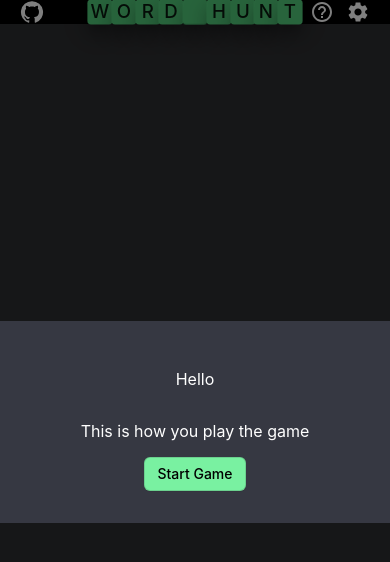
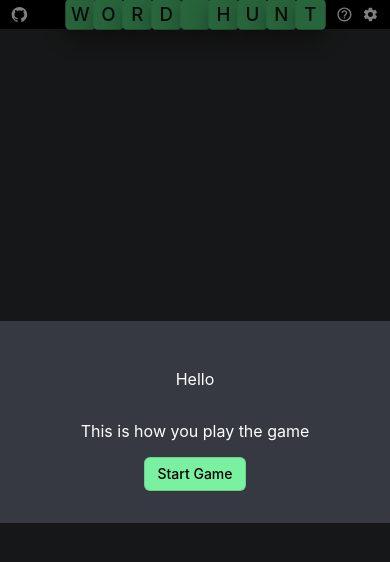
Before and after one commit to ktnguy20/wordhunt-reactapp, a React (Create React App) app: page / in a window 390 px wide. Shown: the top 562 px of the page. Built offline with nearby package versions, Linux system fonts and the light colour scheme.

Commit message:
navbar mobile sizing

```diff
--- a/src/components/NavBar.tsx
+++ b/src/components/NavBar.tsx
@@ -19,9 +19,15 @@ function NavBar({
 }: NavBarProps) {
   return (
     <div className= {`${styles.bar} ${darkMode ? styles.dark : styles.light}`}>
-      <div className={styles.barContainer}>
-        <div className = {styles.githubWrapper}>
+      <div className={styles.barWrapper}>
+        <div className = {styles.githubContainer}>
           <GitHubIcon
+            className={styles.github}
+            onClick={() => {
+              window.open('https://github.com/ktnguy20/wordhunt-reactapp');
+            }}/>
+          <GitHubIcon
+            style={{visibility: 'hidden'}}
             className={styles.github}
             onClick={() => {
               window.open('https://github.com/ktnguy20/wordhunt-reactapp');
@@ -30,7 +36,7 @@ function NavBar({
         <div className={styles.logo}>
           <Logo darkMode = {darkMode}/>
         </div>
-        <div className = {styles.infoSettingsWrapper}>
+        <div className = {styles.infoSettingsContainer}>
           <HelpOutlineIcon
             className={styles.info}
             onClick={handleOpenInfoModal}
--- a/src/styles/NavBar.module.scss
+++ b/src/styles/NavBar.module.scss
@@ -1,46 +1,65 @@
+@mixin icon {
+    cursor: pointer;
+    color: #ffffff;
+    width: calc(50% - 0.5rem) !important;
+    height: 100% !important;
+    margin: 0 0.3rem;
+}
+
+@mixin icon-container {
+    display: flex;
+    align-items: center;
+    justify-content: center;
+    padding-right: 0.5rem;
+    width: 6rem;
+    max-width: 75px;
+    min-width: 40px;
+}
+
 .bar {
     margin-bottom: 2%;
 }
-.barContainer {
+.barWrapper {
     height: 5%;
     background-color: #000000;
     display: flex;
     flex-direction: row;
     align-items: center;
     justify-content: space-between;
-    padding-left: 1.25rem;
-    padding-right: 1.25rem;
+    padding-left: 0.5rem;
+    padding-right: 0.5rem;
 }
 
-.githubWrapper {
+.githubContainer {
     display: flex;
     align-items: center;
-    padding-right: 2.75rem;
+    justify-content: center;
+    padding-right: 0.5rem;
+    width: 6rem;
+    max-width: 75px;
+    min-width: 40px;
 }
 
 .github {
-    cursor: pointer;
-    color: #ffffff;
-    width: 1.5rem !important;
+    @include icon;
 }
 
-.infoSettingsWrapper {
+.infoSettingsContainer {
     display: flex;
     align-items: center;
+    justify-content: center;
     padding-left: 0.5rem;
+    width: 6rem;
+    max-width: 75px;
+    min-width: 40px;
 }
 
 .info {
-    cursor: pointer;
-    color: #ffffff;
-    margin-right: .75rem;
-    width: 1.5rem !important;
+    @include icon;
 }
 
 .settings {
-    cursor: pointer;
-    color: #ffffff;
-    width: 1.5rem !important;
+    @include icon;
 }
 
 .logo {
```
